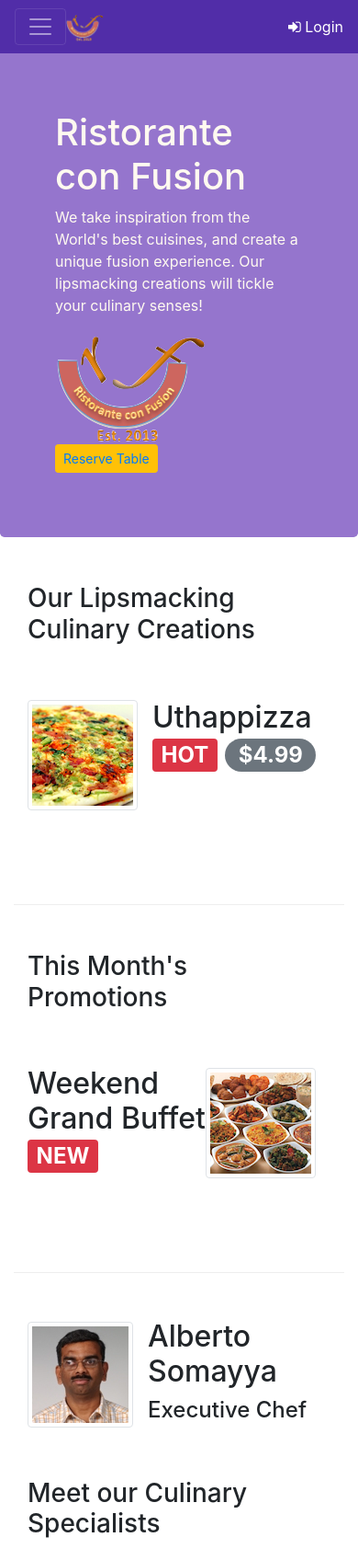
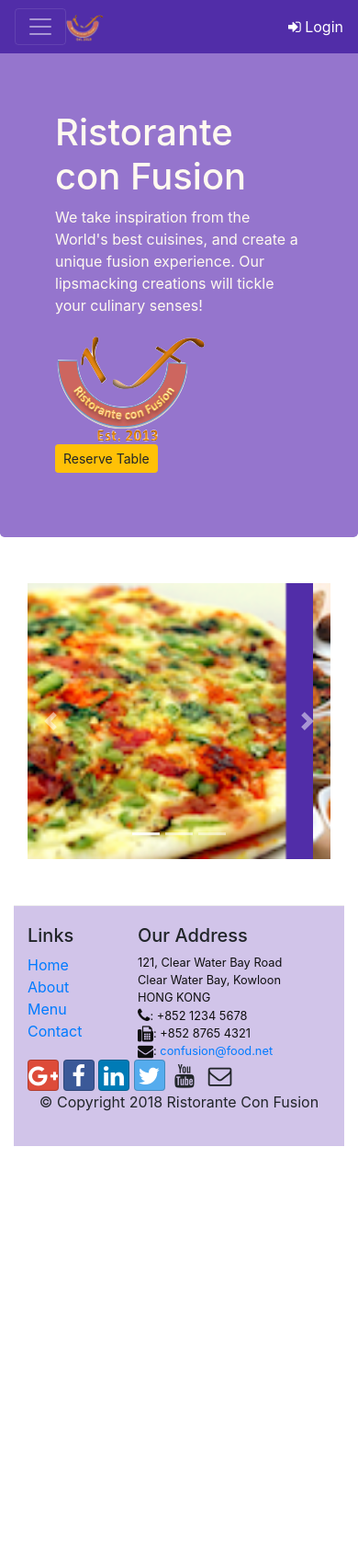
Before and after one commit to Thenukanth/learning, a website: page index.html in a window 390 px wide. Shown: the top 1696 px of the page at 92% size. After the commit the page ends 1246 px from the top, so only its background shows below. Drawn offline with nearby package versions, Linux system fonts and the light colour scheme; files whose address does not match are found by name.

Commit message:
assignment 3

```diff
--- a/css/styles.css
+++ b/css/styles.css
@@ -36,3 +36,18 @@
  .navbar-dark{
      background-color: #512da8;
  }
+
+ .carousel {
+    background:#512DA8;
+}
+
+.carousel-item {
+  height: 300px;
+}
+
+.carousel-item img {
+    position: absolute;
+    top: 0;
+    left: 0;
+    min-height: 300px;
+}
--- a/index.html
+++ b/index.html
@@ -74,96 +74,15 @@
             </div>
         </div>
     </div>
-
-    <header class="jumbotron">
-        <div class="container">
-            <div class="row row-header">
-                <div class="col-12 col-sm-6">
-                    <h1>Ristorante con Fusion</h1>
-                    <p>We take inspiration from the World's best cuisines, and create a unique fusion experience.
-                        Our lipsmacking creations will tickle your culinary senses!</p>
+    <div id="regModal" class="modal fade" role="dialog">
+        <div class="modal-dialog modal-lg" role="content">
+            <!-- Modal content-->
+            <div class="modal-content">
+                <div class="modal-header">
+                    <h4 class="modal-title">Reserve a table </h4>
+                    <button type="button" class="close" data-dismiss="modal">&times;</button>
                 </div>
-                <div class="col-12 col-sm-6 align-self-center">
-                    <img src="img/logo.png" class="img-fluid">
-
-                    <button type="button" class="btn btn-warning btn-sm" data-toggle="tooltip" data-html="true" title="or call us at <br><strong> +852 12345678</strong>" data-placement="bottom"> <a href="#tobutton">Reserve Table</a></button>
-                </div>
-            </div>
-        </div>
-    </header>
-
-    <div class="container">
-        <div class="row row-content align-iems-center">
-            <div class="col-12 com-sm-4 col-md-3">
-                <h3>Our Lipsmacking Culinary Creations</h3>
-            </div>
-            <div class="col col-sm order-sm-first col-md">
-                <div class="media">
-                    <img class="d-flex mr-3 img-thumbnail align-self-center"
-                            src="img/uthappizza.png" alt="Uthappizza">
-                    <div class="media-body">
-                        <h2 class="mt-0">Uthappizza <span class="badge badge-danger">HOT</span>  <span class="badge badge-pill badge-secondary">$4.99</span> </h2>
-                        <p class="d-none d-sm-block">A unique combination of Indian Uthappam (pancake) and
-                            Italian pizza, topped with Cerignola olives, ripe vine
-                            cherry tomatoes, Vidalia onion, Guntur chillies and
-                            Buffalo Paneer.</p>
-                    </div>
-                </div>
-
-
-            </div>
-        </div>
-
-
-        <div class="row row-content align-iems-center">
-            <div class="col-12 com-sm-4 col-md-3 order-sm-first">
-                <h3>This Month's Promotions</h3>
-            </div>
-            <div class="col col-sm col-md">
-                <div class="media">
-
-                    <div class="media-body">
-                        <h2 class="mt-0">Weekend Grand Buffet    <span class="badge badge-danger">   NEW</span> </h2>
-                        <p class="d-none d-sm-block">Featuring mouthwatering combinations with a choice of five different salads,
-                            six enticing appetizers, six main entrees and five choicest desserts.
-                            Free flowing bubbly and soft drinks. All for just $19.99 per person.
-                        </p>
-                    </div>
-                    <img class="d-flex mr-3 img-thumbnail align-self-center"
-                            src="img/buffet.png" alt="Weekend Grand Buffet">
-                </div>
-
-            </div>
-
-        </div>
-
-        <div class="row row-content align-iems-center">
-
-            <div class="col col-sm">
-                <div class="media">
-                    <img class="d-flex mr-3 img-thumbnail align-self-center"
-                            src="img/alberto.png" alt="Alberto Somayya">
-                    <div class="media-body">
-                        <h2 class="mt-0">Alberto Somayya</h2>
-                        <h4>Executive Chef</h4>
-                        <p class="d-none d-sm-block">Award winning three-star Michelin chef with wide
-                            International experience having worked closely with
-                            whos-who in the culinary world, he specializes in
-                            creating mouthwatering Indo-Italian fusion experiences.
-                            </p>
-                    </div>
-                </div>
-
-            </div>
-            <div class="col-12 col-sm-4 col-md-3" id="tobutton">
-                <h3>Meet our Culinary Specialists</h3>
-            </div>
-        </div>
-        <div class="row row-content align-iems-center">
-            <div class="col-12 col-sm-8 com-xm-12">
-                <div class="card" >
-                    <h3 class="card-header bg-warning text-white">Reserve a table</h3>
-                    <div class="card-body">
+                <div class="modal-body">
                     <form>
                         <div class="form-group row">
                             <label for="numberofguests" class="col-md-2 col-form-label">Number of guests</label>
@@ -174,6 +93,15 @@
                             <label class="radio-inline"><input type="radio" name="optradio">  5</label>
                             <label class="radio-inline"><input type="radio" name="optradio">  6</label>
                         </div>
+                        <div class="btn-group btn-group-toggle" data-toggle="buttons">
+                            <label class="btn btn-success btn-lg active">
+                              <input type="radio" name="options" id="option1"> Non-smoking
+                            </label>
+                            <label class="btn btn-danger btn-sm">
+                              <input type="radio" name="options" id="option2" autocomplete="off"> Smoking
+                            </label>
+                        </div>
+
                         <div class="form-group row" class="form-inline">
                             <label for="dt" class="col-md-2 col-form-label">Date and time</label>
                             <div class="form-row">
@@ -189,7 +117,8 @@
                         </div>
                         <div class="form-group row">
                             <div class="offset-md-2 col-md-10">
-                                    <button type="submit" class="btn btn-primary">Reserve</button>
+                                <button type="button" class="btn btn-secondary btn-sm ml-auto" data-dismiss="modal">Cancel</button>
+                                <button type="submit" class="btn btn-primary btn-sm ml-auto">Reserve</button>
                             </div>
                         </div>
                     </form>
@@ -197,6 +126,90 @@
             </div>
         </div>
     </div>
+
+
+    <header class="jumbotron">
+        <div class="container">
+            <div class="row row-header">
+                <div class="col-12 col-sm-6">
+                    <h1>Ristorante con Fusion</h1>
+                    <p>We take inspiration from the World's best cuisines, and create a unique fusion experience.
+                        Our lipsmacking creations will tickle your culinary senses!</p>
+                </div>
+                <div class="col-12 col-sm-6 align-self-center">
+                    <img src="img/logo.png" class="img-fluid">
+
+
+                        <button type="button" class="btn btn-warning btn-sm"><a data-toggle="modal" data-target="#regModal">Reserve Table</a></button>
+
+                </div>
+
+            </div>
+        </div>
+    </header>
+
+
+    <div class="container">
+        <div class="row row-content">
+            <div class="col">
+                <div id="mycarousel" class="carousel slide" data-ride="carousel">
+                    <div class="carousel-inner" role="listbox">
+                        <div class="carousel-item active">
+                            <img class="d-block img-fluid"
+                                src="img/uthappizza.png" alt="Uthappizza">
+                            <div class="carousel-caption d-none d-md-block">
+                                <h2>Uthappizza <span class="badge badge-danger">HOT</span> <span class="badge badge-pill badge-default">$4.99</span></h2>
+                                <p class="d-none d-sm-block">A unique combination of Indian Uthappam (pancake) and
+                                    Italian pizza, topped with Cerignola olives, ripe vine
+                                    cherry tomatoes, Vidalia onion, Guntur chillies and
+                                    Buffalo Paneer.</p>
+                            </div>
+                        </div>
+                        <div class="carousel-item">
+                            <div class="carousel-caption d-none d-md-block">
+                                <h2 class="mt-0">Weekend Grand Buffet    <span class="badge badge-danger">   NEW</span> </h2>
+                                <p class="d-none d-sm-block">Featuring mouthwatering combinations with a choice of five different salads,
+                                    six enticing appetizers, six main entrees and five choicest desserts.
+                                    Free flowing bubbly and soft drinks. All for just $19.99 per person.
+                                </p>
+                            </div>
+                            <img class="d-block img-fluid"
+                                    src="img/buffet.png" alt="Weekend Grand Buffet">
+
+                        </div>
+                        <div class="carousel-item">
+                            <img class="d-block img-fluid"
+                            src="img/alberto.png" alt="Alberto Somayya">
+                            <div class="carousel-caption d-none d-md-block">
+                                <h2 class="mt-0">Alberto Somayya</h2>
+                                <h4>Executive Chef</h4>
+                                <p class="d-none d-sm-block">Award winning three-star Michelin chef with wide
+                                    International experience having worked closely with
+                                    whos-who in the culinary world, he specializes in
+                                    creating mouthwatering Indo-Italian fusion experiences.
+                                    </p>
+                            </div>
+                        </div>
+                    </div>
+                        <ol class="carousel-indicators">
+                            <li data-target="#mycarousel" data-slide-to="0" class="active"></li>
+                            <li data-target="#mycarousel" data-slide-to="1"></li>
+                            <li data-target="#mycarousel" data-slide-to="2"></li>
+                        </ol>
+                        <a class="carousel-control-prev" href="#mycarousel" role="button" data-slide="prev">
+                            <span class="carousel-control-prev-icon"></span>
+                        </a>
+                        <a class="carousel-control-next" href="#mycarousel" role="button" data-slide="next">
+                            <span class="carousel-control-next-icon"></span>
+                        </a>
+
+
+
+                </div>
+
+            </div>
+        </div>
+
 
     <footer class="footer">
         <div class="container">
@@ -246,11 +259,11 @@
     <script src="node_modules/popper.js/dist/umd/popper.min.js"></script>
     <script src="node_modules/bootstrap/dist/js/bootstrap.min.js"></script>
     <script>
-        $(document).ready(function() {
-            $('[data-toggle="tooltip"]').tooltip();
-
+        $(document).ready(function(){
+            $("#option1").click(function(){
+                $(this).button('toggle');
             });
-
+        });
         </script>
 </body>
 
```
Lines whose indentation alone changed are shown as unchanged.
